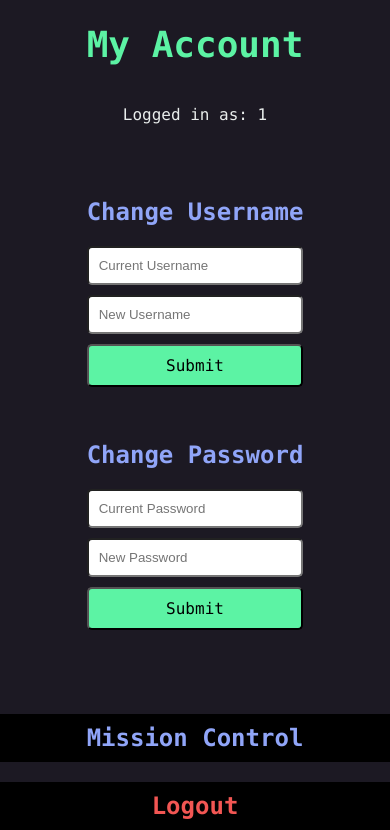
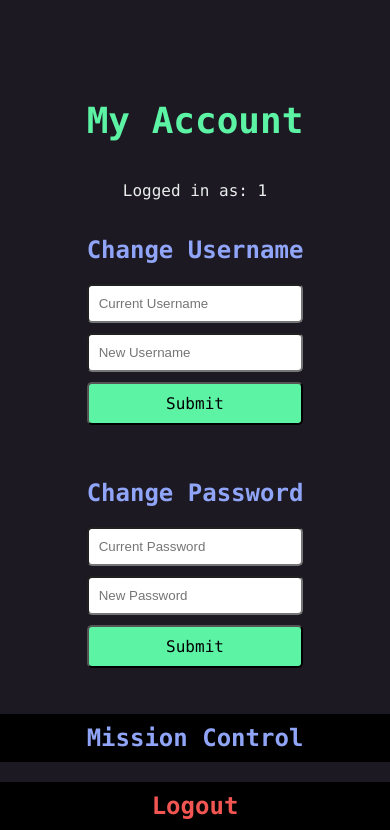
Before and after one commit to Ryanh627/RocketLaunch, a Flask app: page /my_account in a window 390 px wide. Shown: the part 104-934 px from the top of the page. Run offline with Flask 2, Linux system fonts and the light colour scheme; a user stored in the database is signed in; parts of the project's set-up code (start-up, migrations or seed data) failed here and were passed over.

Commit message:
Mobile responsiveness draft 3

```diff
--- a/Source/WebApp/app.py
+++ b/Source/WebApp/app.py
@@ -145,6 +145,7 @@
 @app.route('/logout')
 def logout():
     session.clear()
+    session['error'] = "Logged out!"
     return redirect(url_for('login'))
 
 @app.route('/delete', methods = ['POST', 'GET'])
@@ -152,6 +153,7 @@
     if request.method == 'POST':
         db_delete(session['username'])
         session.clear()
+        session['error'] = "Deleted account!"
 
     return redirect(url_for('login'))
 
--- a/Source/WebApp/static/css/forms.css
+++ b/Source/WebApp/static/css/forms.css
@@ -2,11 +2,7 @@
 	--largefont-desk:36px;
 	--mediumfont-desk:24px;
 	--smallfont-desk:16px;
-	--largefont-phone:72px;
-	--mediumfont-phone:64px;
-	--smallfont-phone:36px;
 	--padding-desk:10px;
-	--padding-phone:20px;
 }
 
 .text-input{
--- a/Source/WebApp/static/css/mission_control.css
+++ b/Source/WebApp/static/css/mission_control.css
@@ -2,11 +2,7 @@
 	--largefont-desk:36px;
 	--mediumfont-desk:24px;
 	--smallfont-desk:16px;
-	--largefont-phone:72px;
-	--mediumfont-phone:64px;
-	--smallfont-phone:36px;
 	--padding-desk:10px;
-	--padding-phone:20px;
 }
 
 .vertical-center-wrapper{
--- a/Source/WebApp/static/css/my_account.css
+++ b/Source/WebApp/static/css/my_account.css
@@ -2,11 +2,7 @@
 	--largefont-desk:36px;
 	--mediumfont-desk:24px;
 	--smallfont-desk:16px;
-	--largefont-phone:72px;
-	--mediumfont-phone:64px;
-	--smallfont-phone:36px;
 	--padding-desk:10px;
-	--padding-phone:20px;
 }
 
 .delete-account{
--- a/Source/WebApp/static/css/responsive.css
+++ b/Source/WebApp/static/css/responsive.css
@@ -2,58 +2,17 @@
 	--largefont-desk:36px;
 	--mediumfont-desk:24px;
 	--smallfont-desk:16px;
-	--largefont-phone:96px;
-	--mediumfont-phone:64px;
-	--smallfont-phone:32px;
 	--padding-desk:10px;
-	--padding-phone:20px;
 }
 
 @media only screen and (hover: none) and (pointer: coarse){
-
-	h1{
-    		font-size:var(--largefont-phone);
-  	}
-
-  	h2{
-    		font-size:var(--mediumfont-phone);
-  	}
-
-  	p,ul,a{
-    		font-size:var(--smallfont-phone);
-  	}
-
 
 	#launchpads{
 		width:100%;
 	}
 
-	.launch-btn{
-		font-size:var(--smallfont-phone);
-		padding:var(--padding-phone);
-		border-radius:10px;
+	.title{
+		margin-top:50px;
 	}
 
-	.launchpad button{
-		font-size:var(--smallfont-phone);
-		padding:var(--padding-phone);
-		border-radius:20px;
-	}
-
-	.text-input{
-		font-size:var(--smallfont-phone);
-		padding:var(--padding-phone);
-  	}
-
-  	.submit{
-		font-size:var(--smallfont-phone);
-		border-radius:20px;
-		padding:var(--padding-phone);
-  	}
-
-	.delete-account{
-		font-size:var(--smallfont-phone);
-		padding:var(--padding-phone);
-		border-radius:20px;
-	}
 }
--- a/Source/WebApp/static/css/standard.css
+++ b/Source/WebApp/static/css/standard.css
@@ -2,11 +2,7 @@
 	--largefont-desk:36px;
 	--mediumfont-desk:24px;
 	--smallfont-desk:16px;
-	--largefont-phone:72px;
-	--mediumfont-phone:64px;
-	--smallfont-phone:36px;
 	--padding-desk:10px;
-	--padding-phone:20px;
 }
 
 html,body{
--- a/Source/WebApp/templates/my_account.html
+++ b/Source/WebApp/templates/my_account.html
@@ -1,9 +1,11 @@
 <html>
   <head>
+	  <meta name = 'viewport' content = 'width=device-width, initial-scale=1'>
+
 	  <link rel = 'stylesheet' href = "{{ url_for('static', filename='css/standard.css') }}"></link>
 	  <link rel = 'stylesheet' href = "{{ url_for('static', filename='css/forms.css') }}"></link>
 	  <link rel = 'stylesheet' href = "{{ url_for('static', filename='css/my_account.css') }}"></link>
-	  <link rel = 'stylesheet' href = "{{url_for('static', filename = 'css/responsive.css')}}"></link>
+	  <link rel = 'stylesheet' href = "{{ url_for('static', filename='css/responsive.css')}}"></link>
 
   </head>
 
@@ -12,7 +14,7 @@
       <h1 class = 'text-center'>Raspberry Pi Virtual Launchpad</h1>
     </div>
 
-    <h1 class = 'text-center'>My Account</h1>
+    <h1 class = 'text-center title'>My Account</h1>
     <p class = 'text-center'>Logged in as: {{session['username']}}</p>
 
     <div class = 'vertical-center-wrapper'>
@@ -47,12 +49,12 @@
     </div>
 
 {% if 'success' in session %}
-	<h2 class = 'success-text text-center'>{{session['success']}}</h2>
+	<p class = 'success-text text-center'>{{session['success']}}</p>
 	<p hidden>{{session.pop('success')}}</p>
 {% endif %}
 
 {% if 'error' in session %}
-	<h2 class = 'error-text text-center'>{{session['error']}}</h2>
+	<p class = 'error-text text-center'>{{session['error']}}</p>
 	<p hidden>{{session.pop('error')}}</p>
 {% endif %}
 
```
Also changed, not shown: Source/WebApp/templates/login.html (+5 -3 lines), Source/WebApp/templates/mission_control.html (+5 -3 lines), Source/WebApp/templates/sign_up.html (+5 -3 lines), Source/WebApp/templates/standard.html (+5 -3 lines), Source/WebApp/rocketlaunch.db.
